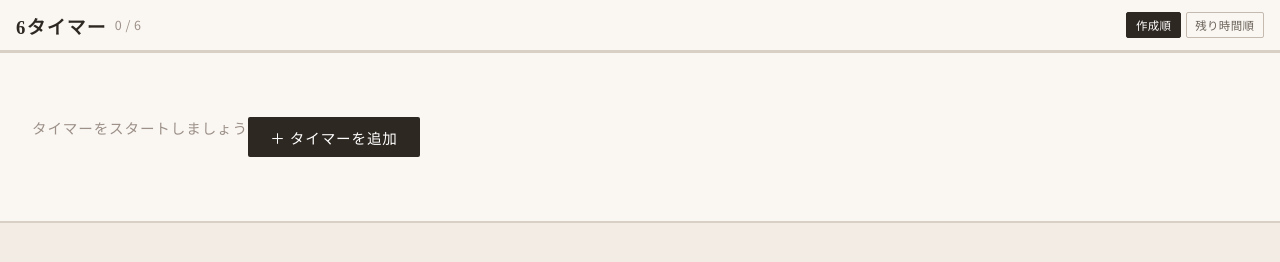
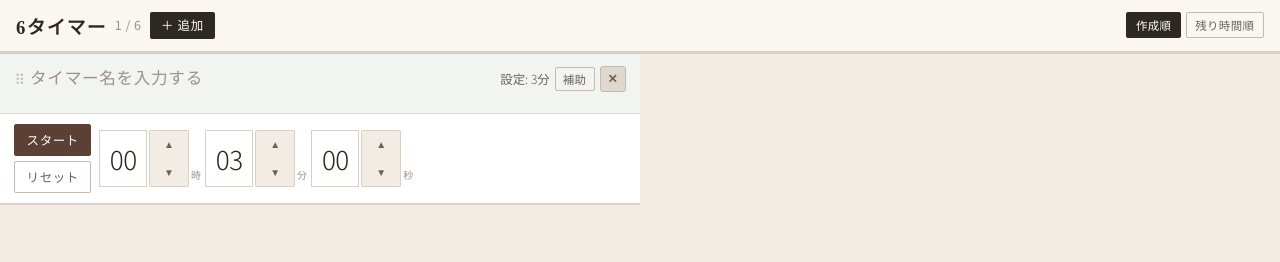
Before and after one commit to dat0925/kitchen-timer, a plain HTML site: page index.html in a window 1280 px wide. Drawn offline with Linux system fonts and the light colour scheme.

Commit message:
UI改善: デフォルトタイマー表示・追加ボタン配置・スピナー拡大など
- デフォルトで1つタイマーを表示
- 追加ボタンをトップバーに常時表示
- 残り時間表示を補助ボタンの左にインライン配置
- 増減ボタン横幅20%アップ、数値・ボタン高さ30%アップ
- 表示形式を「00時 03分 00秒」スタイルに変更
- スマホでctrl上・setter下の縦並びレイアウトで右マージン統一
- プレースホルダーを「タイマー名を入力する」に変更

Co-Authored-By: Claude Sonnet 4.6 <noreply@anthropic.com>

```diff
--- a/index.html
+++ b/index.html
@@ -115,13 +115,11 @@
     }
     .card.running .bg-bar{opacity:.1;}
 
-    /* 残り時間をメーターエリア内に表示 */
+    /* 残り時間を補助ボタン左にインライン表示 */
     .disp-overlay{
-      position:absolute;right:.75rem;bottom:.35rem;
-      z-index:2;pointer-events:none;
-      font-size:var(--fs-sm);font-weight:300;
+      font-size:var(--fs-xs);font-weight:300;
       color:var(--sub);letter-spacing:-.01em;
-      line-height:1;
+      white-space:nowrap;flex-shrink:0;
     }
     .disp-overlay.done{color:var(--red);font-weight:500;}
 
@@ -216,18 +214,18 @@
     .unit{display:flex;align-items:flex-end;gap:.12rem;}
     .unit-wrap{display:flex;flex-direction:column;align-items:center;}
     .unit-lbl{font-size:var(--fs-lbl);color:var(--mute);letter-spacing:.1em;margin-bottom:.06rem;}
-    /* num-box: 44px × 1.1 = 48px, height: 40px × 1.1 = 44px */
+    /* num-box: width 48px, height 44px × 1.3 = 57px */
     .num-box{
-      width:48px;height:44px;
+      width:48px;height:57px;
       background:#fff;border:1px solid var(--border);
       display:flex;align-items:center;justify-content:center;
       font-size:var(--fs-num);font-weight:300;letter-spacing:-.02em;
     }
     .num-box.locked{opacity:.4;}
-    /* spin-col: 幅30px × 1.1 = 33px, 高さ num-box と同じ 44px、下端揃え */
+    /* spin-col: 幅33px × 1.2 = 40px, 高さ 57px */
     .spin-col{
       display:flex;flex-direction:column;
-      width:33px;height:44px;flex-shrink:0;
+      width:40px;height:57px;flex-shrink:0;
     }
     .spin-btn{
       flex:1;width:100%;background:var(--bg);
@@ -241,10 +239,22 @@
     .spin-btn.dn{border-top:none;border-radius:0 0 2px 2px;}
     .spin-btn:active{background:var(--text);color:#fff;}
     .spin-btn:disabled{opacity:.28;cursor:not-allowed;}
-    .sep{
-      font-size:var(--fs-num);font-weight:300;color:var(--border2);
-      line-height:44px;align-self:flex-end;padding:0 .04rem;
+    .unit-lbl-inline{
+      font-size:var(--fs-lbl);color:var(--mute);letter-spacing:.08em;
+      padding-bottom:.3rem;
     }
+
+    /* ── Add button (topbar) ── */
+    .add-btn{
+      font-family:'Noto Sans JP',sans-serif;font-size:var(--fs-xs);
+      background:var(--text);color:#fff;
+      border:none;border-radius:2px;
+      padding:.3rem .72rem;
+      cursor:pointer;letter-spacing:.05em;
+      transition:background .15s;white-space:nowrap;flex-shrink:0;
+    }
+    .add-btn:hover{background:var(--brown);}
+    .add-btn:disabled{opacity:.4;cursor:not-allowed;}
 
     /* ── Empty state (追加ボタンここに) ── */
     #empty{
@@ -280,8 +290,11 @@
       #grid{grid-template-columns:1fr;}
       .card{border-right:none;border-bottom:2px solid var(--border);}
       .num-box{width:52px;}
-      .spin-col{width:36px;}
-      .setter{gap:.28rem;}
+      .spin-col{width:43px;}
+      .setter{gap:.2rem;}
+      /* ctrl上・setter下の縦並びで右端マージンを左端と揃える */
+      .setter-row{flex-direction:column;align-items:flex-start;gap:.4rem;}
+      .ctrl{flex-direction:row;gap:.3rem;}
     }
   </style>
 </head>
@@ -290,6 +303,7 @@
 <div class="topbar">
   <h1>6タイマー</h1>
   <span class="count" id="cnt">0 / 6</span>
+  <button class="add-btn" id="addBtn" onclick="createTimer()">＋ 追加</button>
   <div class="sort-btns">
     <button class="sort-btn active" id="sortCreated" onclick="doSort('created')">作成順</button>
     <button class="sort-btn" id="sortRemain" onclick="doSort('remain')">残り時間順</button>
@@ -464,25 +478,23 @@ function buildCard(t){
       <div class="bg-bar" id="bgbar-${t.id}"></div>
       <div class="name-row">
         <span class="drag-handle">⠿</span>
-        <input class="lbl-input" id="lbl-${t.id}" type="text" placeholder="何のタイマー？" maxlength="20"
+        <input class="lbl-input" id="lbl-${t.id}" type="text" placeholder="タイマー名を入力する" maxlength="20"
           oninput="timers.find(x=>x.id==${t.id}).label=this.value">
+        <div class="disp-overlay" id="d-${t.id}">設定: 3分</div>
         <button class="chips-toggle" id="ctoggle-${t.id}" onclick="toggleChips(${t.id})">補助</button>
         <button class="rm-btn" onclick="removeTimer(${t.id})">✕</button>
       </div>
       <div class="chips-area" id="chips-${t.id}">
         <div class="chips-scroll"><div class="chips-inner">${chips}</div></div>
       </div>
-      <div class="disp-overlay" id="d-${t.id}">設定: 3分</div>
       <button class="sound-stop" id="sstop-${t.id}" onclick="stopSound(${t.id})">⏹ 停止</button>
     </div>
     <div class="card-body">
       <div class="setter-row">
         <div class="ctrl" id="ctrl-${t.id}"></div>
         <div class="setter">
-          ${mkSpinner(t.id,'h','時間',t.h)}
-          <span class="sep">:</span>
+          ${mkSpinner(t.id,'h','時',t.h)}
           ${mkSpinner(t.id,'m','分',t.m)}
-          <span class="sep">:</span>
           ${mkSpinner(t.id,'s','秒',t.s)}
         </div>
       </div>
@@ -501,14 +513,12 @@ function buildCard(t){
 /* ── Spinner ── */
 function mkSpinner(id,unit,label,val){
   return `<div class="unit">
-    <div class="unit-wrap">
-      <div class="unit-lbl">${label}</div>
-      <div class="num-box" id="n-${unit}-${id}">${pad(val)}</div>
-    </div>
+    <div class="num-box" id="n-${unit}-${id}">${pad(val)}</div>
     <div class="spin-col">
       <button class="spin-btn up" id="up-${unit}-${id}">▲</button>
       <button class="spin-btn dn" id="dn-${unit}-${id}">▼</button>
     </div>
+    <span class="unit-lbl-inline">${label}</span>
   </div>`;
 }
 function spin(id,unit,delta){
@@ -702,9 +712,11 @@ function refreshUI(){
   document.getElementById('cnt').textContent=`${n} / ${MAX}`;
   const em=document.getElementById('empty');
   if(em)em.style.display=n===0?'flex':'none';
+  const addBtn=document.getElementById('addBtn');
+  if(addBtn)addBtn.disabled=n>=MAX;
 }
 
-refreshUI();
+createTimer();
 </script>
 </body>
 </html>
```
